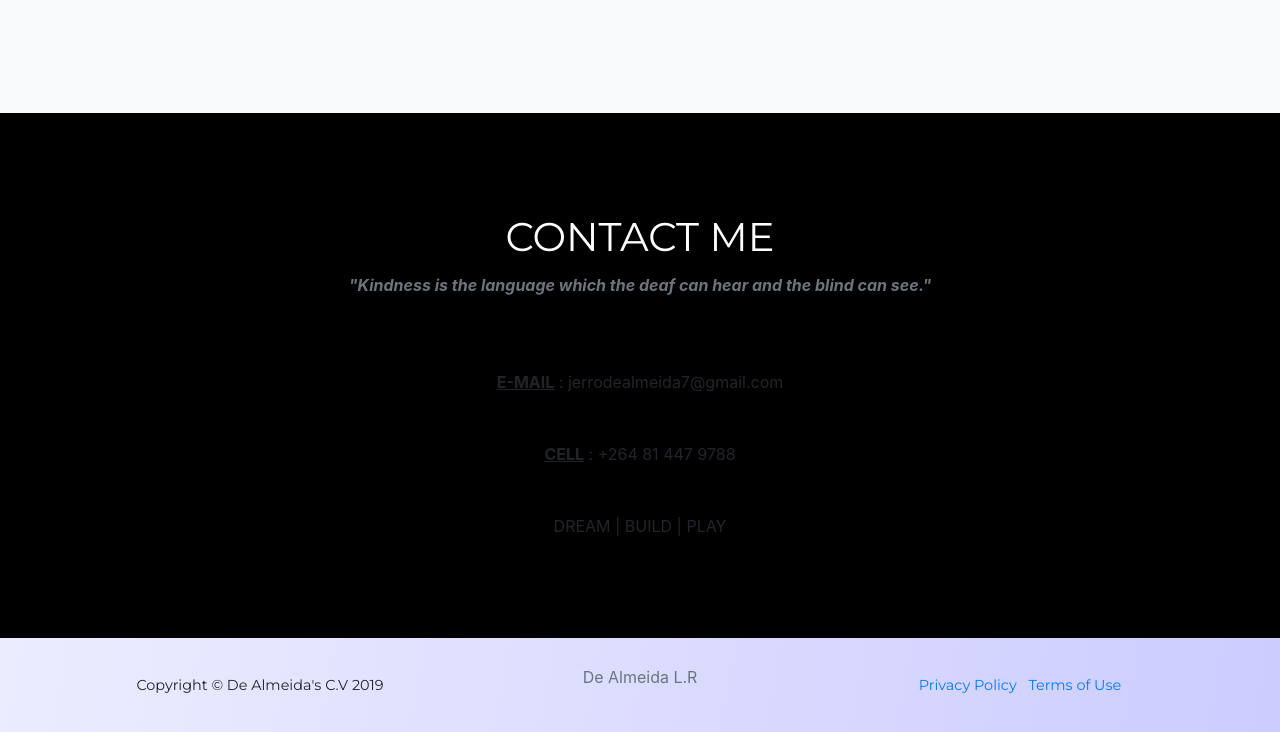
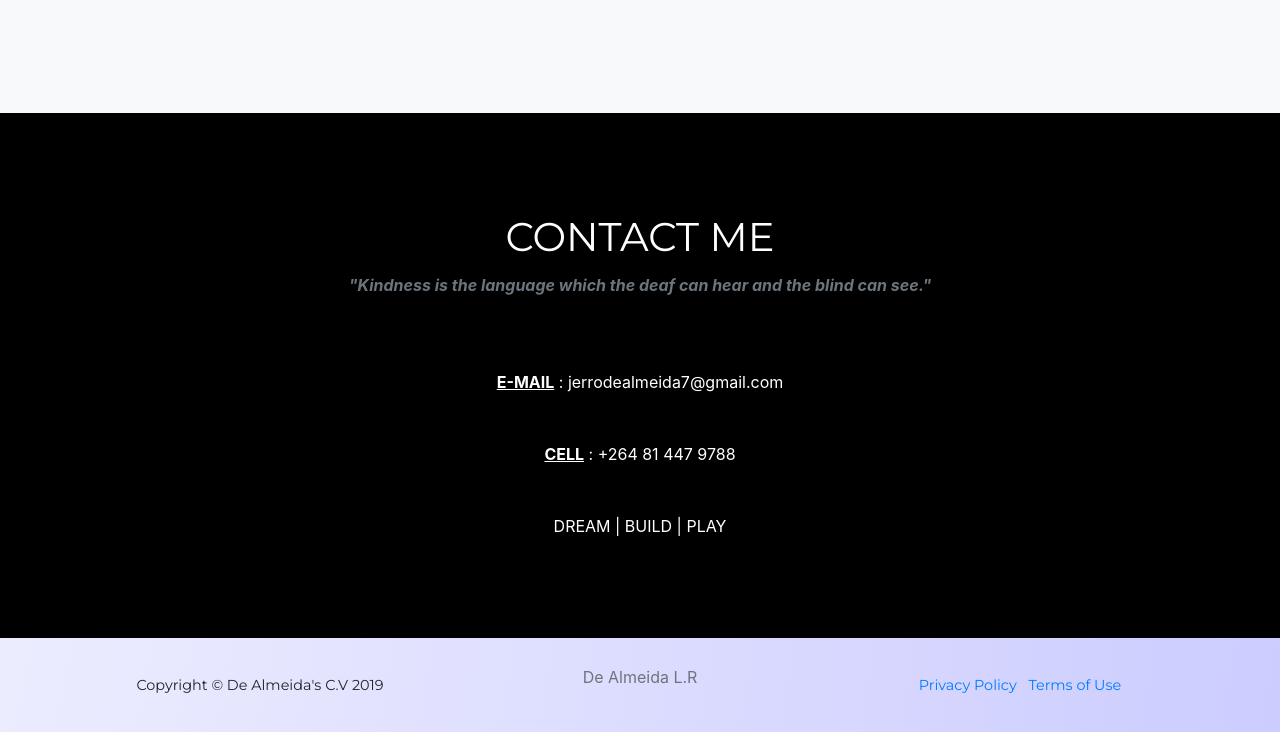
Before and after one commit to DeAlmeidaLR/DeAlmeidaLR, a website with bundled scripts: page index.html in a window 1280 px wide. Shown: the part 6339-7071 px from the top of the page. Built offline with nearby package versions, Linux system fonts and the light colour scheme; a web font is replaced by a local one.

Commit message:
Update index.html

```diff
--- a/index.html
+++ b/index.html
@@ -419,11 +419,11 @@
       </div>
       <div class="container">
       <div class="in">
-      	<div class="in"><a style="text-decoration: underline"><strong>E-MAIL</strong></a> : jerrodealmeida7@gmail.com</div>
+      	<div class="in" style="color: white;"><a style="text-decoration: underline"><strong>E-MAIL</strong></a> : jerrodealmeida7@gmail.com</div>
       	<br></br>
-        <div class="in"><a style="text-decoration: underline"><strong>CELL</strong></a> : +264 81 447 9788</div>
+        <div class="in" style="color: white;"><a style="text-decoration: underline;"><strong>CELL</strong></a> : +264 81 447 9788</div>
         <br></br>
-        <div class="in">DREAM | BUILD | PLAY</div>
+        <div class="in" style="color: white;">DREAM | BUILD | PLAY</div>
 
       </div>
     </div>
```
